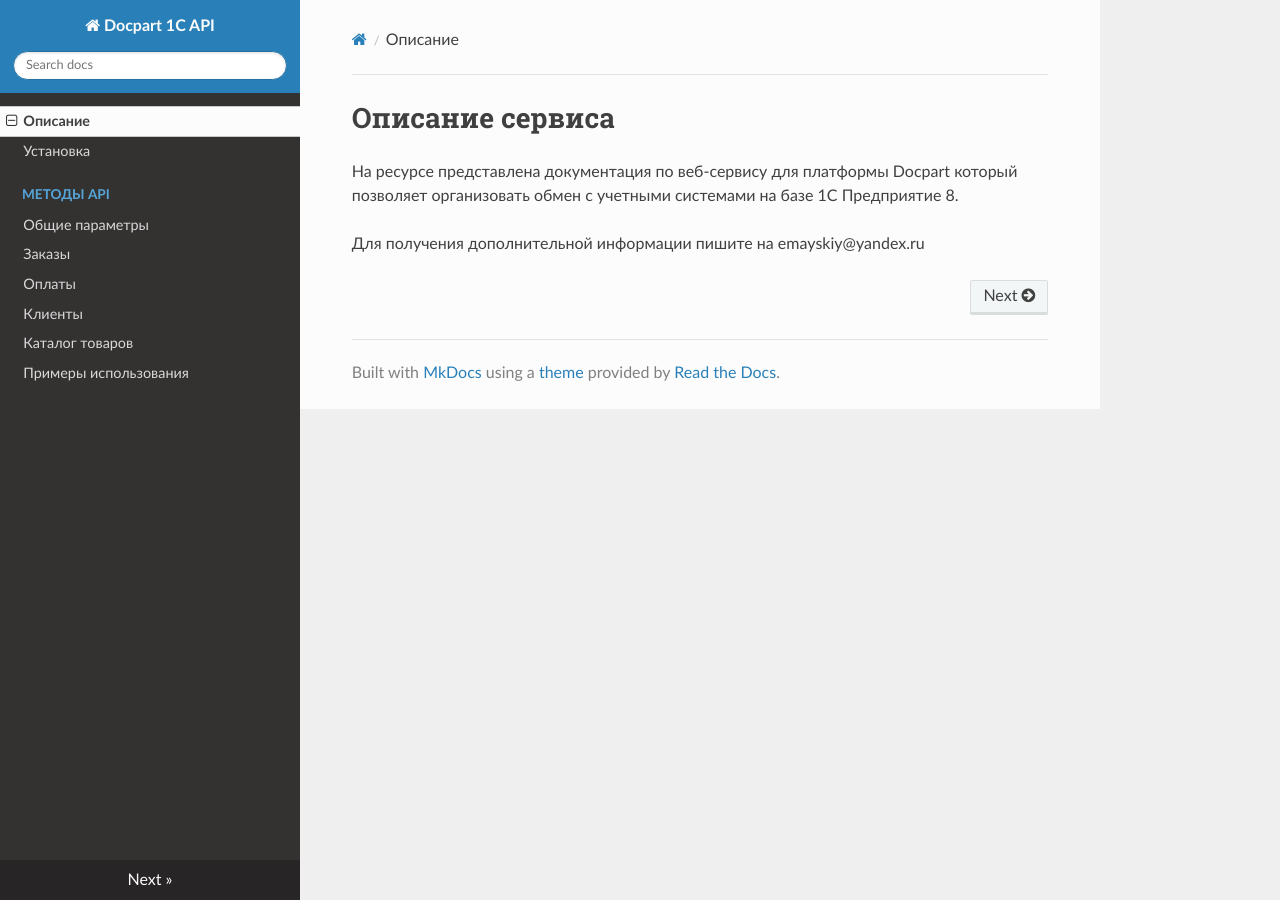
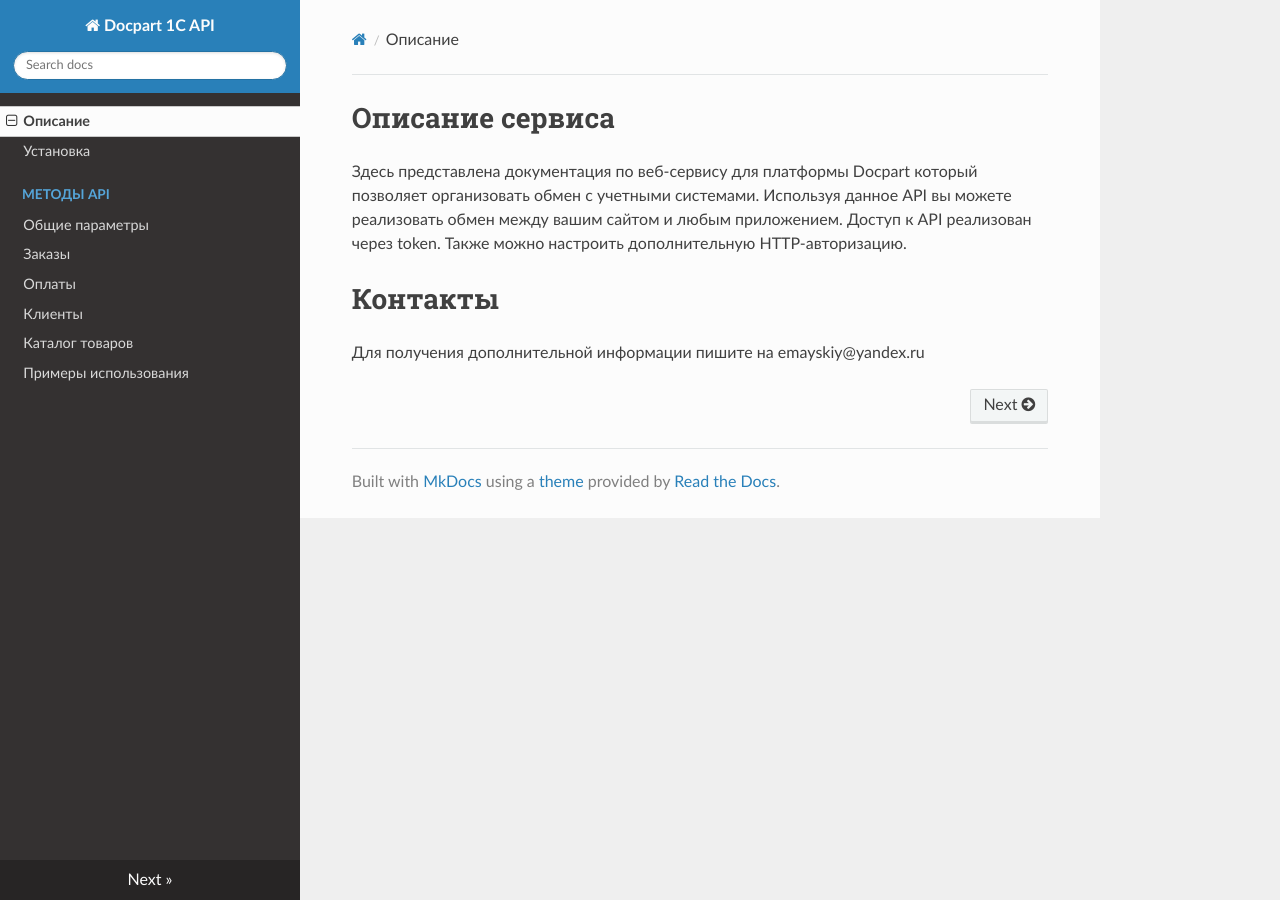
Before and after one commit to emayskiy/Docpart_1C_API_WIKI, an MkDocs documentation site: the page built from docs/index.md, in a window 1280 px wide. Built offline with MkDocs 1.6.1, drawn with Linux system fonts in a browser that asks for light colours; nearby versions of some CDN libraries.

Commit message:
fix main page

```diff
--- a/docs/index.md
+++ b/docs/index.md
@@ -1,5 +1,9 @@
 # Описание сервиса
 
-На ресурсе представлена документация по веб-сервису для платформы Docpart который позволяет организовать обмен с учетными системами на базе 1С Предприятие 8.
+Здесь представлена документация по веб-сервису для платформы Docpart который позволяет организовать обмен с учетными системами.
+Используя данное API вы можете реализовать обмен между вашим сайтом и любым приложением.
+Доступ к API реализован через token. Также можно настроить дополнительную HTTP-авторизацию.
 
+
+# Контакты
 Для получения дополнительной информации пишите на emayskiy@yandex.ru
```
